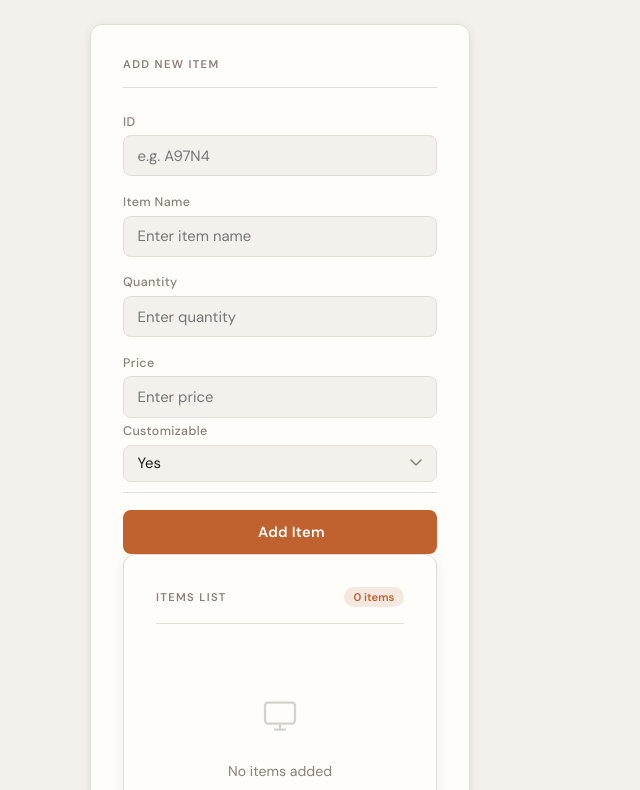
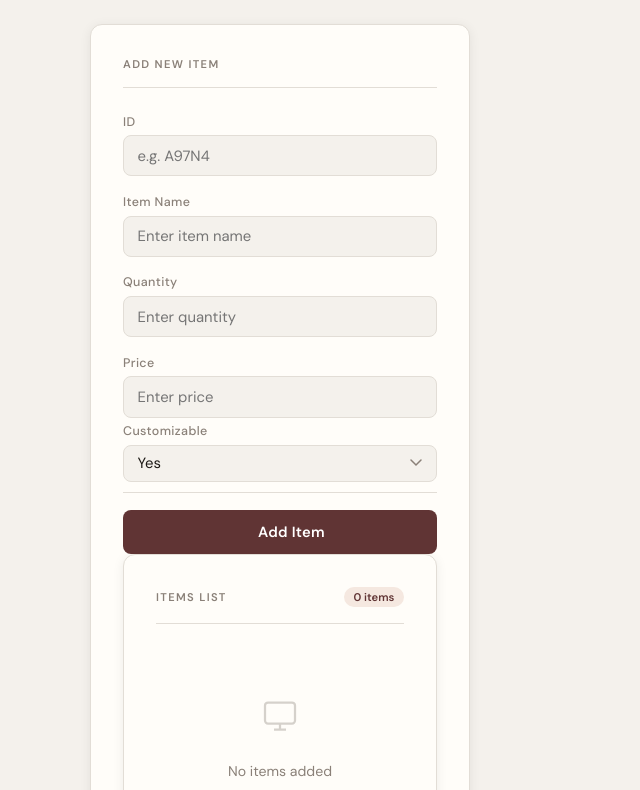
Before and after one commit to xxie-13/exam, a website: page proj-emp-fend/index.html in a window 1280 px wide. Shown: the part 103-893 px from the top of the page, without its empty margins (0-640 px from the left). Drawn offline with nearby package versions, Linux system fonts and the light colour scheme; no server answers.

```diff
--- a/proj-emp-fend/index.html
+++ b/proj-emp-fend/index.html
@@ -58,7 +58,7 @@
         --bg: #f4f1ec;
         --surface: #fffdf9;
         --border: #e2ddd6;
-        --accent: #c0622f;
+        --accent: #603434;
         --accent-light: #f5e8e0;
         --text: #1c1915;
         --muted: #8a8078;
@@ -226,7 +226,7 @@
       }
 
       button[type="submit"]:hover {
-        background: #a8521f;
+        background: #603434;
         box-shadow: 0 4px 14px rgba(192, 98, 47, 0.35);
         transform: translateY(-1px);
       }
```
